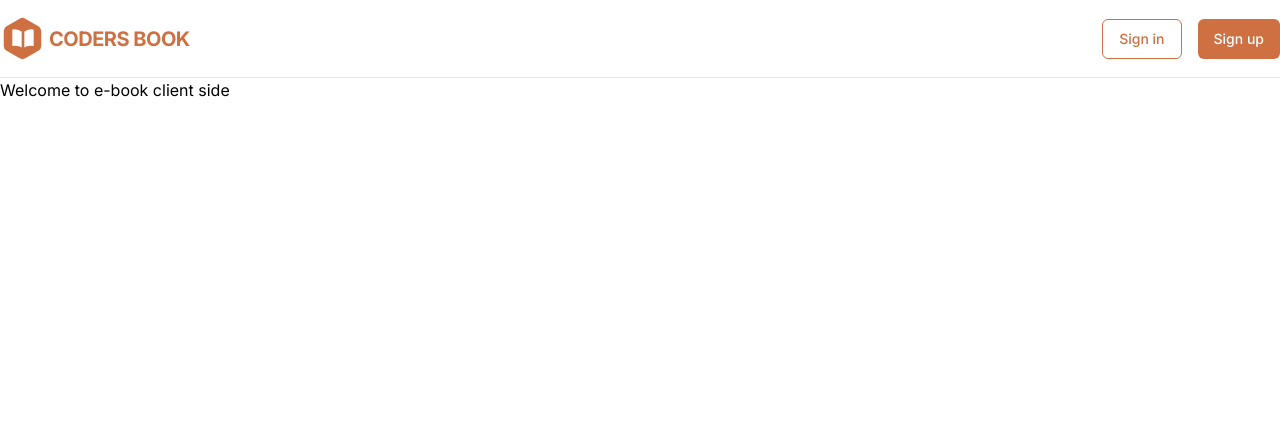
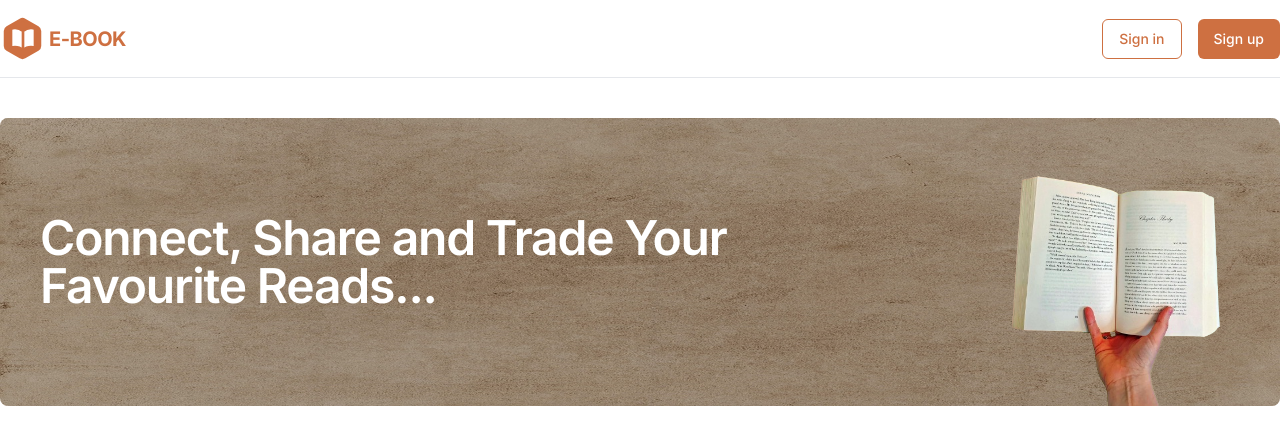
Before and after one commit to janak-Thapa/e-book-clinet-side, a Next.js app: page / in a window 1280 px wide. Shown: the top 444 px of the page. Built offline with nearby package versions, Linux system fonts and the light colour scheme.

Commit message:
add banner

```diff
--- a/src/app/page.tsx
+++ b/src/app/page.tsx
@@ -1,10 +1,11 @@
+import Banner from "@/components/Banner";
 import Image from "next/image";
 
 export default function Home() {
   return (
     <>
 
-  <h1>Welcome to e-book client side</h1>
+      <Banner/>
 
   </>
   );
--- /dev/null
+++ b/src/components/Banner.tsx
@@ -0,0 +1,34 @@
+import React from 'react';
+import Image from 'next/image';
+
+const Banner = () => {
+    return (
+        <div className="mx-auto container py-10">
+            <div className="relative">
+                <Image
+                    src={'/paper-bg.jpg'}
+                    alt="billboard"
+                    className="h-72 w-full rounded-lg"
+                    height={0}
+                    width={0}
+                    sizes="100vw"
+                />
+                <div className="absolute inset-0 h-full w-full rounded-lg bg-gray-950 opacity-30" />
+                <Image
+                    src={'/book.png'}
+                    alt="billboard"
+                    className="absolute bottom-0 right-5"
+                    height={0}
+                    width={0}
+                    sizes="100vw"
+                    style={{ width: 'auto', height: '18rem' }}
+                />
+                <h3 className="absolute left-10 top-1/2 w-full max-w-3xl -translate-y-1/2 text-5xl font-semibold tracking-tight text-white">
+                    Connect, Share and Trade Your Favourite Reads...
+                </h3>
+            </div>
+        </div>
+    );
+};
+
+export default Banner;
--- a/src/components/Navbar.tsx
+++ b/src/components/Navbar.tsx
@@ -13,7 +13,7 @@
                                 <BookIcon />
                             </div>
                             <span className="text-xl font-bold uppercase tracking-tight text-primary-500">
-                                Coders Book
+                                e-Book
                             </span>
                         </div>
                     </Link>
```
Also changed, not shown: public/book.png (added), public/paper-bg.jpg (added).
